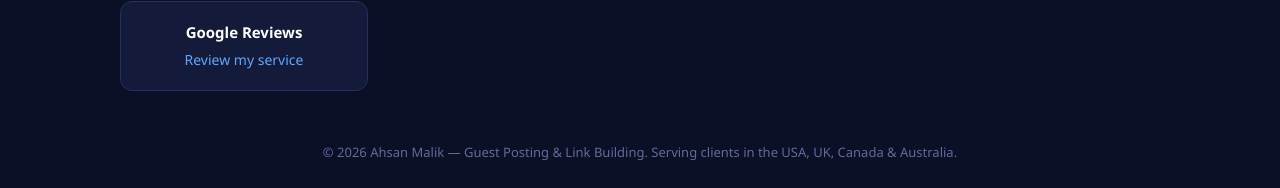
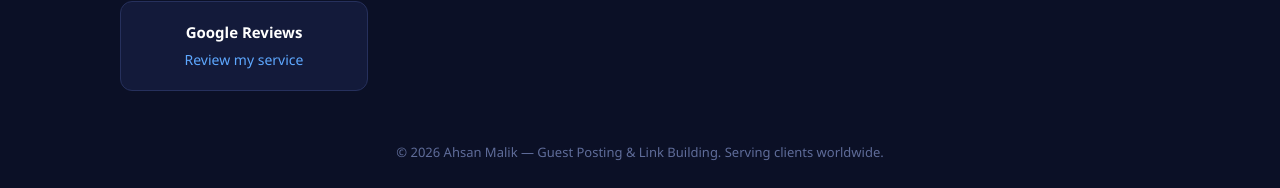
Before and after one commit to zeeahsan-skills/Ahsan-skills.github.io, a plain HTML site: page index.html in a window 1280 px wide. Shown: the part 2611-2799 px from the top of the page. Drawn offline with Linux system fonts and the light colour scheme.

Commit message:
Target clients worldwide

```diff
--- a/index.html
+++ b/index.html
@@ -155,7 +155,7 @@
     </div>
   </section>
 
-  <footer>© 2026 Ahsan Malik — Guest Posting &amp; Link Building. Serving clients in the USA, UK, Canada &amp; Australia.</footer>
+  <footer>© 2026 Ahsan Malik — Guest Posting &amp; Link Building. Serving clients worldwide.</footer>
 </div>
 </body>
 </html>
```
